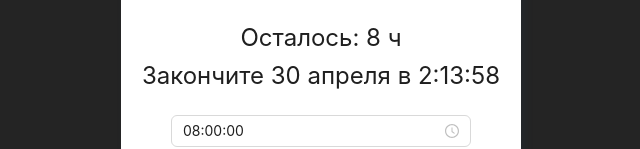
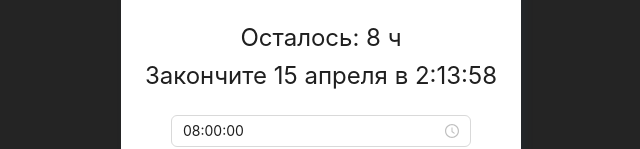
Before and after one commit to egorkeen/work-timer, a React (Vite) app: page / in a window 1280 px wide. Shown: the part 176-325 px from the top of the page, without its empty margins (319-959 px from the left). Built offline with nearby package versions, Linux system fonts and the light colour scheme.

Commit message:
fix: пофиксил баг с неправильным отображением даты

```diff
--- a/src/components/App/App.tsx
+++ b/src/components/App/App.tsx
@@ -38,6 +38,8 @@ const App = () => {
   useEffect(() => {
     let intervalId = null;
 
+    console.log(targetTime)
+
     if (timerRunning) {
       intervalId = setInterval(() => {
         setTargetTime(prevTime => prevTime !== null ? prevTime.subtract(1, "second") : prevTime);
--- a/src/utils/formatDate.ts
+++ b/src/utils/formatDate.ts
@@ -16,7 +16,7 @@ const MONTHS = [
 ];
 
 export const formatDate = (date: Dayjs) => {
-  const day = date.daysInMonth();
+  const day = date.date();
   const month = MONTHS[date.month()];
   const hours = date.hour();
   const minutes = date.minute();
```
